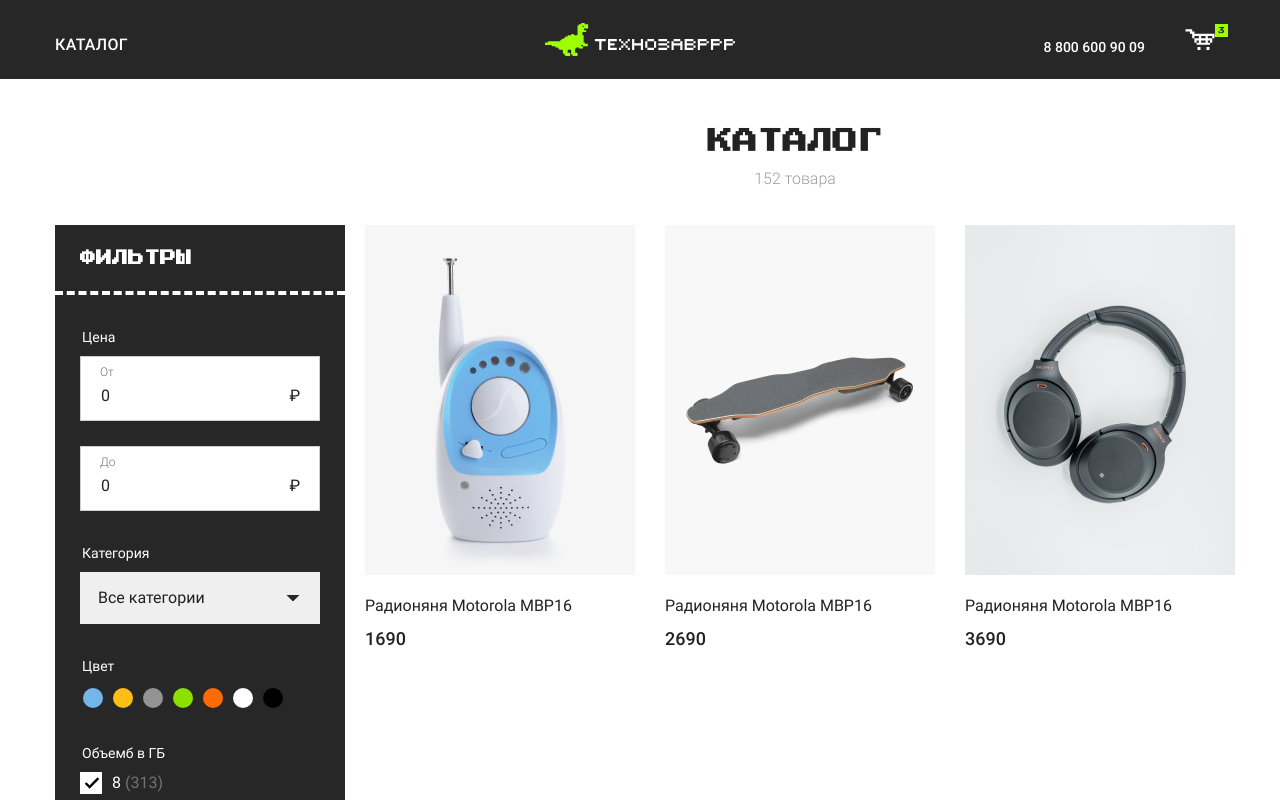
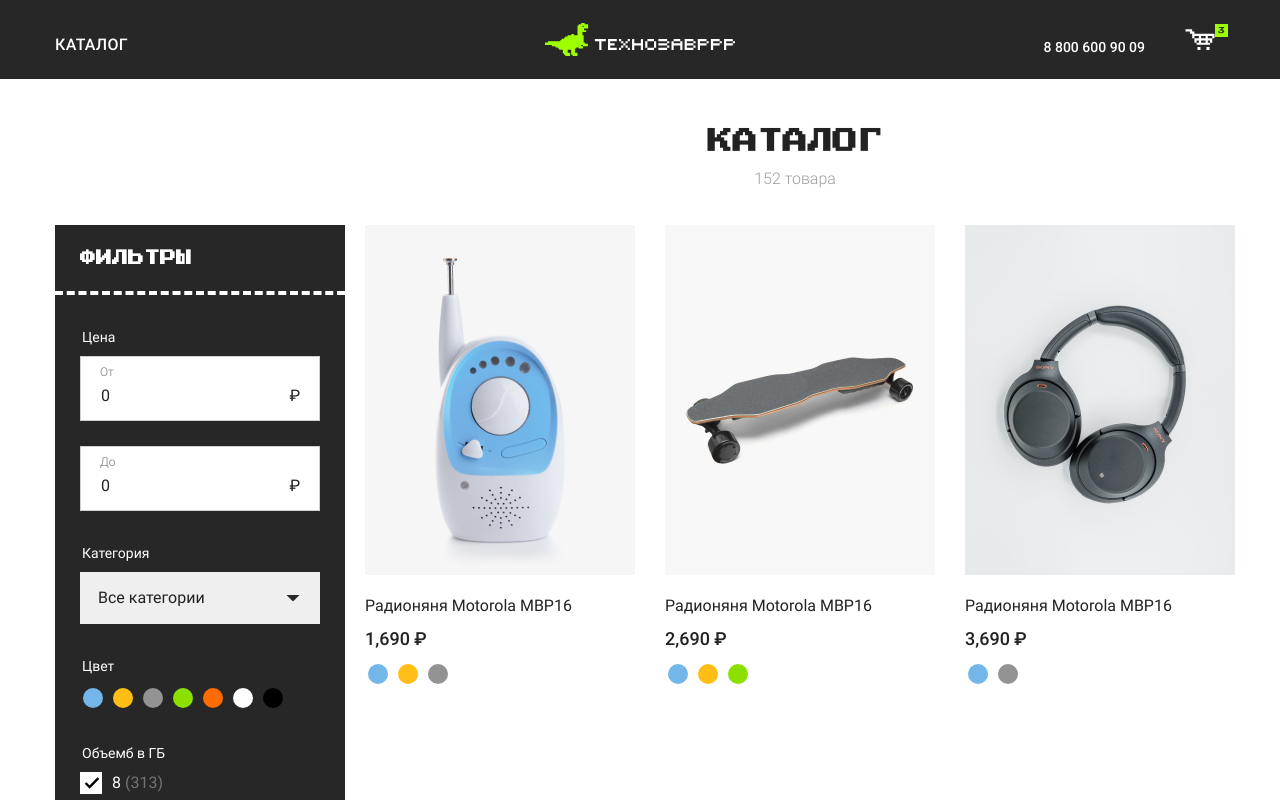
Before and after one commit to Nokkond/box, a Vue app: page / in a window 1280 px wide. Shown: the top 800 px of the page. Built offline with nearby package versions, Linux system fonts and the light colour scheme.

Commit message:
5.2 5.3 tasks

```diff
--- a/src/App.vue
+++ b/src/App.vue
@@ -1,11 +1,12 @@
 <template>
-<component :is="currentPageComponent" :page-params="currentPageParams" @gotoPage="(pageName, pageParams) => gotoPage(pageName, pageParams)"/>
+<component :is="currentPageComponent" :page-params="currentPageParams" />
 </template>
 
 <script>
 import MainPage from './pages/MainPage.vue';
 import ProductPage from './pages/ProductPage.vue';
 import NotFoundPage from './pages/NotFoundPage.vue';
+import eventBus from './eventBus';
 
 const routes = {
   main: 'MainPage',
@@ -30,5 +31,8 @@
     },
   },
   components: { MainPage, ProductPage, NotFoundPage },
+  created() {
+    eventBus.$on('gotoPage', (pageName, pageParams) => this.gotoPage(pageName, pageParams));
+  },
 };
 </script>
--- a/src/components/ProductItem.vue
+++ b/src/components/ProductItem.vue
@@ -1,6 +1,7 @@
 <template>
 <div>
-<a class="catalog__pic" href="#" @click.prevent="$emit('gotoPage', 'product', {id: product.id})">
+<a class="catalog__pic" href="#" @click.prevent="gotoPage(
+  'product', {id: product.id})">
               <img :src="product.image" :alt="product.title">
             </a>
 
@@ -11,11 +12,11 @@
             </h3>
 
             <span class="catalog__price">
-              {{ product.price }}
+              {{product.price | numberFormat}} ₽
             </span>
 
             <ul class="colors colors--black">
-              <li class="colors__item" v-for="color in productColor" :key="color">
+              <li class="colors__item" v-for="color in product.colorId" :key="color">
                 <label class="colors__label">
                   <input class="colors__radio sr-only" name="color" type="radio">
                   <span class="colors__value" :style="{'background-color': colorconnect(color)}" >
@@ -27,9 +28,14 @@
 </template>
 <script>
 import colors from '../data/colors';
+import gotoPage from '@/helpers/gotoPage';
+import numberFormat from '@/helpers/numberFormat';
 
 export default {
   props: ['product'],
+  filters: {
+    numberFormat,
+  },
   computed: {
     colors() {
       return colors;
@@ -39,6 +45,7 @@
     colorconnect(colorI) {
       return colors.find((e) => e.id === colorI)?.title;
     },
+    gotoPage,
   },
 };
 </script>
--- a/src/components/ProductList.vue
+++ b/src/components/ProductList.vue
@@ -1,6 +1,6 @@
 <template>
          <ul class="catalog__list">
-          <ProductItem class="catalog__item" v-for="product in products" :key="product.id" :product="product" @gotoPage="(pageName, pageParams) => $emit('gotoPage', pageName, pageParams)"/>
+          <ProductItem class="catalog__item" v-for="product in products" :key="product.id" :product="product" />
         </ul>
 </template>
 <script>
--- /dev/null
+++ b/src/eventBus.js
@@ -0,0 +1,3 @@
+import Vue from 'vue';
+
+export default new Vue();
--- /dev/null
+++ b/src/helpers/gotoPage.js
@@ -0,0 +1,5 @@
+import eventBus from '@/eventBus';
+
+export default function gotoPage(pageName, pageParams) {
+  eventBus.$emit('gotoPage', pageName, pageParams);
+}
--- /dev/null
+++ b/src/helpers/numberFormat.js
@@ -0,0 +1,3 @@
+export default function numberFormat(value) {
+  return new Intl.NumberFormat().format(value);
+}
--- a/src/main.js
+++ b/src/main.js
@@ -1,13 +1,8 @@
 import Vue from 'vue';
 import App from './App.vue';
-import al from './data copy';
-import { message1, message2 } from './data';
 
 Vue.config.productionTip = false;
 
 new Vue({
   render: (h) => h(App),
 }).$mount('#app');
-
-al(message1);
-al(message2);
--- a/src/pages/MainPage.vue
+++ b/src/pages/MainPage.vue
@@ -11,7 +11,7 @@
     <div class="content__catalog">
       <ProductFilter :price-from.sync="filterPriceFrom" :price-to.sync="filterPriceTo" :category-id.sync="filterCategoryId" :color-id.sync="filterColorId"/>
       <section class="catalog">
-        <ProductList :products="products" @gotoPage="(pageName, pageParams) => $emit('gotoPage', pageName, pageParams)"/>
+        <ProductList :products="products" />
         <BasePagination v-model="page" :count="countProducts" :per-page="productsPerPage" />
       </section>
     </div>
--- a/src/pages/ProductPage.vue
+++ b/src/pages/ProductPage.vue
@@ -3,12 +3,12 @@
     <div class="content__top">
       <ul class="breadcrumbs">
         <li class="breadcrumbs__item">
-          <a class="breadcrumbs__link" href="index.html">
+          <a class="breadcrumbs__link" href="index.html" @click.prevent="gotoPage('main')">
             Каталог
           </a>
         </li>
         <li class="breadcrumbs__item">
-          <a class="breadcrumbs__link" href="#">
+          <a class="breadcrumbs__link" href="#" @click.prevent="gotoPage('main')">
             Мобильный транспорт
           </a>
         </li>
@@ -23,41 +23,19 @@
     <section class="item">
       <div class="item__pics pics">
         <div class="pics__wrapper">
-          <img width="570" height="570" src="img/phone-square.jpg" srcset="img/phone-square@2x.jpg 2x" alt="Название товара">
+          <img width="570" height="570" :src="product.image"  :alt="product.title">
         </div>
-        <ul class="pics__list">
-          <li class="pics__item">
-            <a href="" class="pics__link pics__link--current">
-              <img width="98" height="98" src="img/phone-square-1.jpg" srcset="img/phone-square-1@2x.jpg 2x" alt="Название товара">
-            </a>
-          </li>
-          <li class="pics__item">
-            <a href="" class="pics__link">
-              <img width="98" height="98" src="img/phone-square-2.jpg" srcset="img/phone-square-2@2x.jpg 2x" alt="Название товара">
-            </a>
-          </li>
-          <li class="pics__item">
-            <a href="" class="pics__link">
-              <img width="98" height="98" src="img/phone-square-3.jpg" srcset="img/phone-square-3@2x.jpg 2x" alt="Название товара">
-            </a>
-          </li>
-          <li class="pics__item">
-            <a class="pics__link" href="#">
-              <img width="98" height="98" src="img/phone-square-4.jpg" srcset="img/phone-square-4@2x.jpg 2x" alt="Название товара">
-            </a>
-          </li>
-        </ul>
       </div>
 
       <div class="item__info">
-        <span class="item__code">Артикул: 150030</span>
+        <span class="item__code">Артикул: {{product.id}}</span>
         <h2 class="item__title">
-          Смартфон Xiaomi Mi Mix 3 6/128GB
+          {{product.title}}
         </h2>
         <div class="item__form">
           <form class="form" action="#" method="POST">
             <b class="item__price">
-              18 990 ₽
+              {{product.price | numberFormat}} ₽
             </b>
 
             <fieldset class="form__block">
@@ -196,7 +174,26 @@
 </template>
 
 <script>
+import products from '@/data/products';
+import categories from '@/data/categories';
+import gotoPage from '@/helpers/gotoPage';
+import numberFormat from '@/helpers/numberFormat';
+
 export default {
   props: ['pageParams'],
+  filters: {
+    numberFormat,
+  },
+  computed: {
+    product() {
+      return products.find((product) => product.id === this.pageParams.id);
+    },
+    category() {
+      return categories.find((category) => category.id === this.product.categoryId);
+    },
+  },
+  methods: {
+    gotoPage,
+  },
 };
 </script>
```
